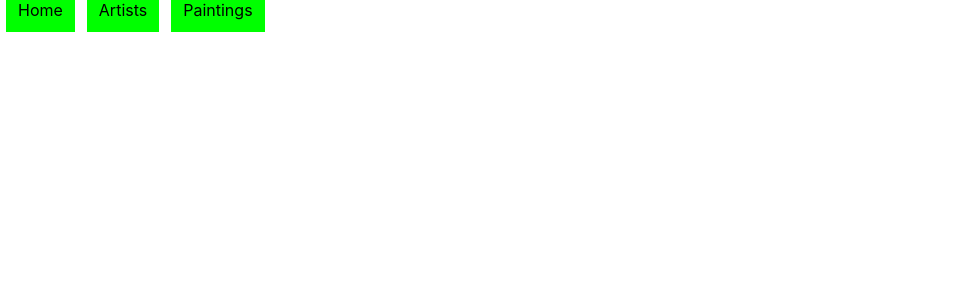
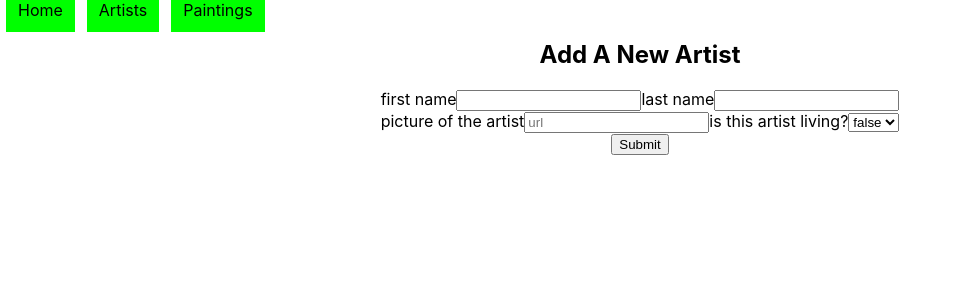
Before and after one commit to caraerskine/phase-3-proj-cara-front-end-client-react, a React (Create React App) app in the folder my-front-end/: page /artists/1/artists/new in a window 1280 px wide. Shown: the top 300 px of the page, without its empty margins (0-956 px from the left). Built offline with nearby package versions, Linux system fonts and the light colour scheme; no server answers.

Commit message:
artists form

```diff
--- a/my-front-end/src/App.js
+++ b/my-front-end/src/App.js
@@ -6,6 +6,7 @@ import Home from './components/Home';
 import Artists from './components/Artists';
 import Paintings from './components/Paintings';
 import PaintingForm from './components/PaintingForm';
+import ArtistForm from './components/ArtistForm';
 import ArtistPaintings from './components/ArtistPaintings';
 
 
@@ -59,6 +60,9 @@ function App() {
     setPaintings((currentPaintings) => [...currentPaintings, data])
   }
 
+  function onAddArtist(data) {
+    setArtists((currentArtists) => [...currentArtists, data])
+  }
 
   function handleLikePainting(updatedPainting) {
     console.log(updatedPainting)
@@ -85,9 +89,6 @@ function App() {
     }
 
   //state triggers a re-render
-  //i think what i need to update the state of artists is similar to the above
-  //i think i need an handlelike for updated artists too?
-
 
     useEffect(() => {
         fetch(`${API}/artists`)
@@ -111,9 +112,11 @@ function App() {
 
             <Route path="/artists/:artist_id/paintings" element={<ArtistPaintings artists={artists}  />} />
 
-            <Route path="/paintings" element={<Paintings onDelete={onDelete} artists={artists} paintings={paintings} handleLikePainting={handleLikePainting}/> } />
+            <Route path="/paintings" element={<Paintings onDelete={onDelete}  paintings={paintings} handleLikePainting={handleLikePainting}/> } />
 
             <Route path="/artists/:artist_id/paintings/new" element={<PaintingForm onAddPainting={onAddPainting} />} />
+
+            <Route path="/artists/:artist_id/artists/new" element={<ArtistForm onAddArtist={onAddArtist} />} />
 
           </Routes>
         </div>
@@ -122,3 +125,7 @@ function App() {
 }
 
 export default App;
+
+// had    /artists/:artist_id/artists/new     on line 119 not sure
+
+// artists={artists} was passing this down to Paintings
--- a/my-front-end/src/components/ArtistCard.js
+++ b/my-front-end/src/components/ArtistCard.js
@@ -3,13 +3,17 @@ import { useNavigate } from "react-router";
 import { Card, CardContent, CardMedia, CardActions } from "@mui/material";
 import Button from "@mui/material/Button";
 import Typography from "@mui/material/Typography";
-import Artists from "./Artists";
+
+
 
 function ArtistCard( {artist} ) {
 
-  const { first_name, last_name } = artist;
+  const { first_name, last_name, img_link } = artist;
 
   const navigate = useNavigate();
+
+//button for add new artist
+
 
 
   return (
@@ -17,8 +21,8 @@ function ArtistCard( {artist} ) {
       <CardMedia
         component="div"
         sx={{ height: 500 }}
-        image={artist.img_link}
-        title={artist.first_name + " " + artist.last_name}
+        image={img_link}
+        title={first_name + " " + last_name}
       />
       <CardContent>
         <Typography gutterBottom variant="h5" component="div">
@@ -31,20 +35,25 @@ function ArtistCard( {artist} ) {
           onClick={() => navigate(`${artist.id}/paintings/new`)}
           size="small"
         >
-          Add A Painting ➕
+          Add A New Painting by {artist.first_name} {artist.last_name}➕
         </Button>
 
         <Button
           onClick={() => navigate(`/artists/${artist.id}/paintings`)}
           size="small"
         >
-          See All Paintings by this artist 🖼️
+          See All Paintings by {artist.first_name} {artist.last_name} 🖼️
         </Button>
+
+        <Button
+          onClick={() => navigate(`${artist.id}/artists/new`)}
+          size="small"
+        >
+          Add A New Artist👨‍🎨
+  </Button>
       </CardActions>
     </Card>
   );
 }
 
 export default ArtistCard;
-
-//change the route for line 30 to match
--- /dev/null
+++ b/my-front-end/src/components/ArtistForm.js
@@ -0,0 +1,91 @@
+import React, { useState } from 'react';
+import { useParams } from 'react-router-dom';
+
+
+function ArtistForm( {onAddArtist} ) {
+
+    const {id} = useParams()
+
+    const [artistFormData, setArtistFormData] = useState(
+        {
+            first_name: "",
+            last_name: "",
+            living: false,
+            img_link: "",
+            artist_id: id
+        }
+      );
+
+    const handleChange = (event) => {
+        const {id, value} = event.target;
+          setArtistFormData((artistFormData) => ({
+             ...artistFormData,
+             [id]: value
+        }))
+      }
+
+
+    const handleSubmit = (event) => {
+        event.preventDefault();
+        fetch('http://localhost:9292/artists', {
+        method: "POST",
+        headers: {
+          "Content-Type": "application/json"
+        },
+        body: JSON.stringify({...artistFormData})
+        }) .then(response => response.json())
+           .then(data => {console.log(data)
+           })
+           .then(() => setArtistFormData({
+            first_name: "",
+            last_name: "",
+            living: false,
+            img_link: "",
+            artist_id: id
+           }));
+        }
+
+
+    return (
+        <div className="artist-form">
+          <h2>Add A New Artist</h2>
+            <form onSubmit={handleSubmit}>
+              <label htmlFor="first_name">first name</label>
+              <input
+              type="text"
+              value={artistFormData.first_name}
+              id="first_name"
+              onChange={handleChange}
+              />
+              <label htmlFor="last_name">last name</label>
+               <input
+              type="text"
+              value={artistFormData.last_name}
+              id="last_name"
+              onChange={handleChange}
+              />
+              <br></br>
+              <label htmlFor="img_link">picture of the artist</label>
+              <input
+              type="text"
+              value={artistFormData.img_link}
+              id="img_link"
+              placeholder="url"
+              onChange={handleChange}
+              />
+              <label htmlFor="living">is this artist living?</label>
+              <select
+              value={artistFormData.living}
+              id="living"
+              onChange={handleChange}>
+                <option>true</option>
+                <option>false</option>
+              </select>
+              <br></br>
+              <button type="submit">Submit</button>
+            </form>
+        </div>
+      )
+}
+
+export default ArtistForm;
--- a/my-front-end/src/components/PaintingCard.js
+++ b/my-front-end/src/components/PaintingCard.js
@@ -6,13 +6,12 @@ import Typography from '@mui/material/Typography';
 
 function PaintingCard ( {painting, onDelete, handleLikePainting} ) {
 
-    const {img_link, title, medium, year, artist, like} = painting
+    const {img_link, title, medium, year, like} = painting
     // debugger
-    //state and function for LIKER
+
 
     const [count, setCount] = useState(1);
 
-    // for DELETE a painting
     function handleDelete(e) {
         fetch(`http://localhost:9292/paintings/${painting.id}`, {
             method: "DELETE",
@@ -20,7 +19,6 @@ function PaintingCard ( {painting, onDelete, handleLikePainting} ) {
             .then(() => onDelete(painting))
       }
 
-    //PATCH for Liker
     function handleLiker(e){
       e.preventDefault(e)
 
@@ -47,7 +45,7 @@ function PaintingCard ( {painting, onDelete, handleLikePainting} ) {
               component="div"
               sx={{ height: 500 }}
               image={img_link}
-              title={painting.title}
+              title={title}
             />
             <CardContent>
                 <Typography gutterBottom variant="h6" component="div">
@@ -57,7 +55,7 @@ function PaintingCard ( {painting, onDelete, handleLikePainting} ) {
                 {medium}, {year}
                 </Typography>
                 <Typography variant="body2" color="text.secondary">
-                {artist.first_name} {artist.last_name}
+                {} {}
                 </Typography>
             </CardContent>
             <CardActions>
```
Also changed, not shown: my-front-end/src/components/PaintingForm.js (+0 -7 lines), my-front-end/src/components/Navigation.js (line endings or trailing spaces), 1 other file (tests, documents, lock files or other folders).
